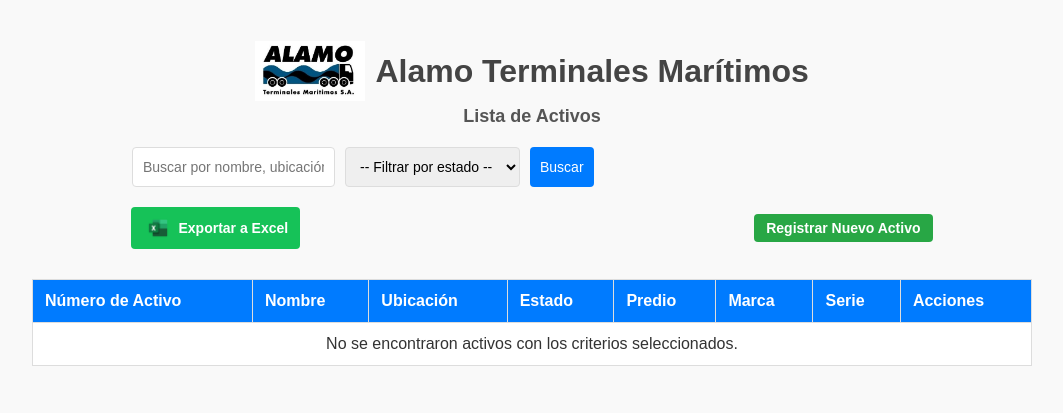
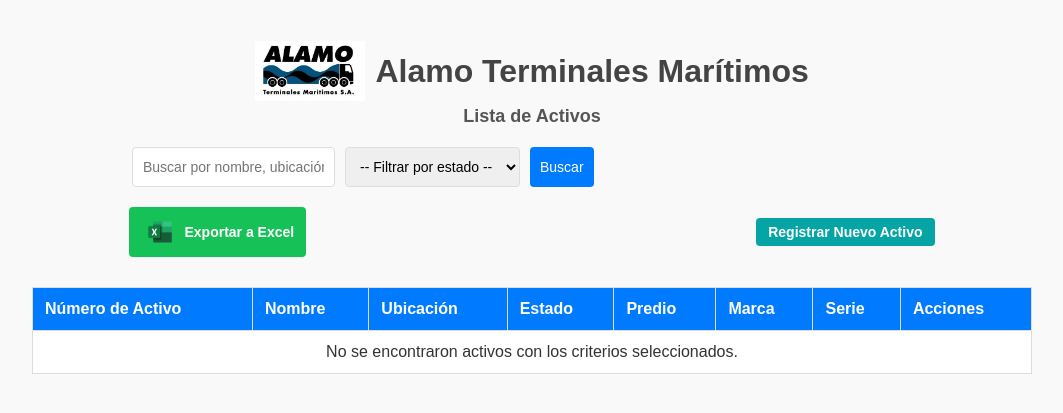
Before and after one commit to alamodylan/Activos, a Flask app: page / in a window 1280 px wide. Shown: the top 413 px of the page, without its empty margins (108-1171 px from the left). Run offline with Flask 3, Linux system fonts and the light colour scheme; data that the repository does not hold is empty; some libraries are stand-ins or nearby versions.

Commit message:
Cambios 6

```diff
--- a/templates/index.html
+++ b/templates/index.html
@@ -169,12 +169,12 @@
         }
 
         .export-link:hover {
-            background-color: #139e4a;
+            background-color: #07afaf;
         }
 
         .export-link .icon {
-            width: 30px; /* Aumenta el tamaño */
-    height: 30px;
+            width: 38px; /* Aumenta el tamaño */
+    height: 38px;
         }
         .button-container {
             display: flex;
@@ -213,7 +213,7 @@
         <img src="{{ url_for('static', filename='LogoExcel.png') }}" alt="Excel" class="icon">
         Exportar a Excel
     </a>
-    <a href="/registrar" class="export-link new-asset" style="background-color: #28a745;">Registrar Nuevo Activo</a>
+    <a href="/registrar" class="export-link new-asset" style="background-color: #06a5a5;">Registrar Nuevo Activo</a>
     </div>
 
     <!-- Tabla de activos -->
```
